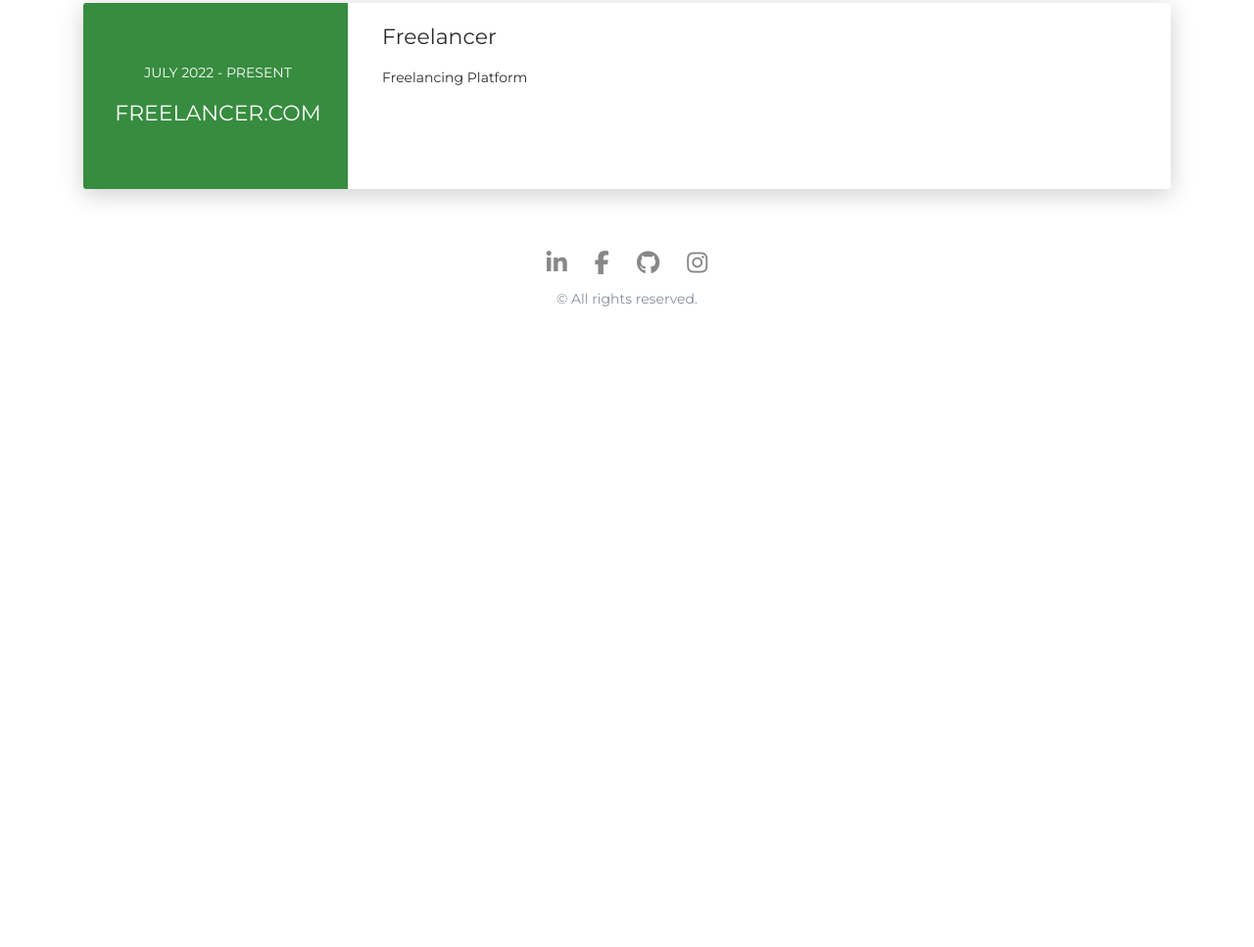
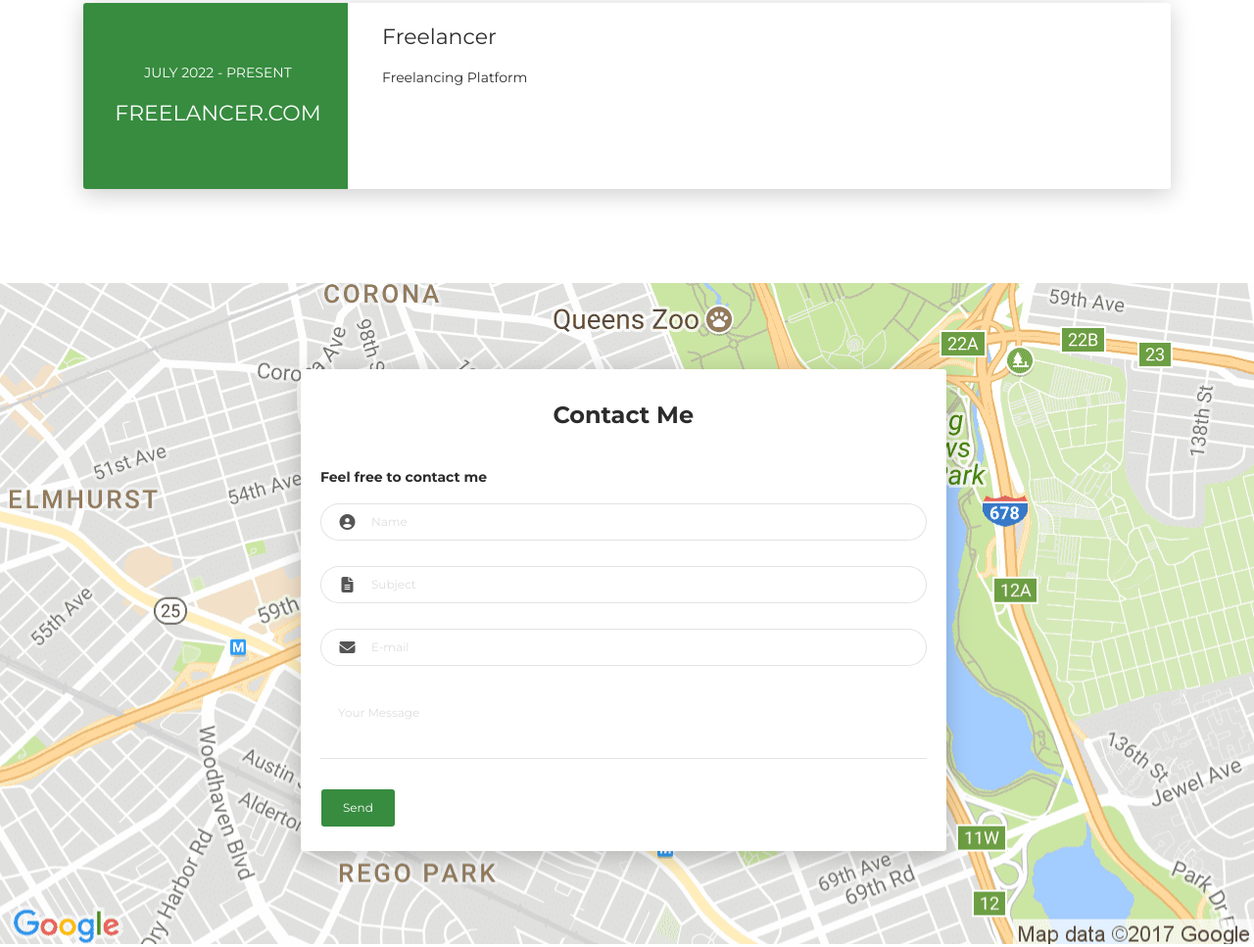
Before and after one commit to bakh3ridze/AzureStaticApp, a plain HTML site: page index.html in a window 1280 px wide. Shown: the part 1457-2424 px from the top of the page at 98% size. Before the commit the page ends 1813 px from the top, so only its background shows below. Drawn offline with Linux system fonts and the light colour scheme.

Commit message:
added contact me

```diff
--- a/index.html
+++ b/index.html
@@ -492,7 +492,7 @@
                   </div>
                </div>
             </div> -->
-            <!-- <div class="section" id="contact">
+            <div class="section" id="contact">
                <div class="cc-contact-information" style="background-image: url('images/staticmap.png')">
                   <div class="container">
                      <div class="cc-contact">
@@ -501,9 +501,9 @@
                               <div class="card mb-0" data-aos="zoom-in">
                                  <div class="h4 text-center title">Contact Me</div>
                                  <div class="row">
-                                    <div class="col-md-6">
+                                    <div class="col-md-12">
                                        <div class="card-body">
-                                          <form action="https://formspree.io/your@email.com" method="POST">
+                                          <form action="https://formspree.io/f/maygljdq" method="POST">
                                              <div class="p pb-3"><strong>Feel free to contact me </strong></div>
                                              <div class="row mb-3">
                                                 <div class="col">
@@ -541,16 +541,16 @@
                                           </form>
                                        </div>
                                     </div>
-                                    <div class="col-md-6">
+                                    <!-- <div class="col-md-6">
                                        <div class="card-body">
                                           <p class="mb-0"><strong>Address </strong></p>
                                           <p class="pb-2">140, City Center, New York, U.S.A</p>
                                           <p class="mb-0"><strong>Phone</strong></p>
-                                          <p class="pb-2">+1718-111-0011</p>
+                                          <p class="pb-2">+995</p>
                                           <p class="mb-0"><strong>Email</strong></p>
-                                          <p>anthony@company.com</p>
+                                          <p>giorgibakhturidze2202@gmail.com</p>
                                        </div>
-                                    </div>
+                                    </div> -->
                                  </div>
                               </div>
                            </div>
@@ -558,7 +558,7 @@
                      </div>
                   </div>
                </div>
-            </div> -->
+            </div>
          </div>
       </div>
       <footer class="footer">
```
Also changed, not shown: images/Map.png (added).
